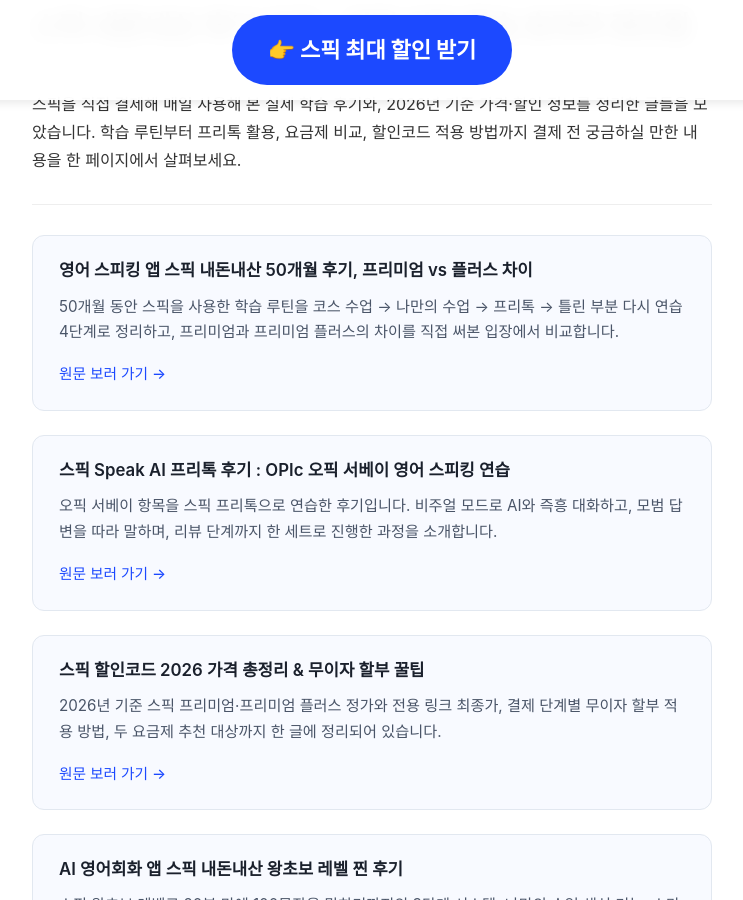
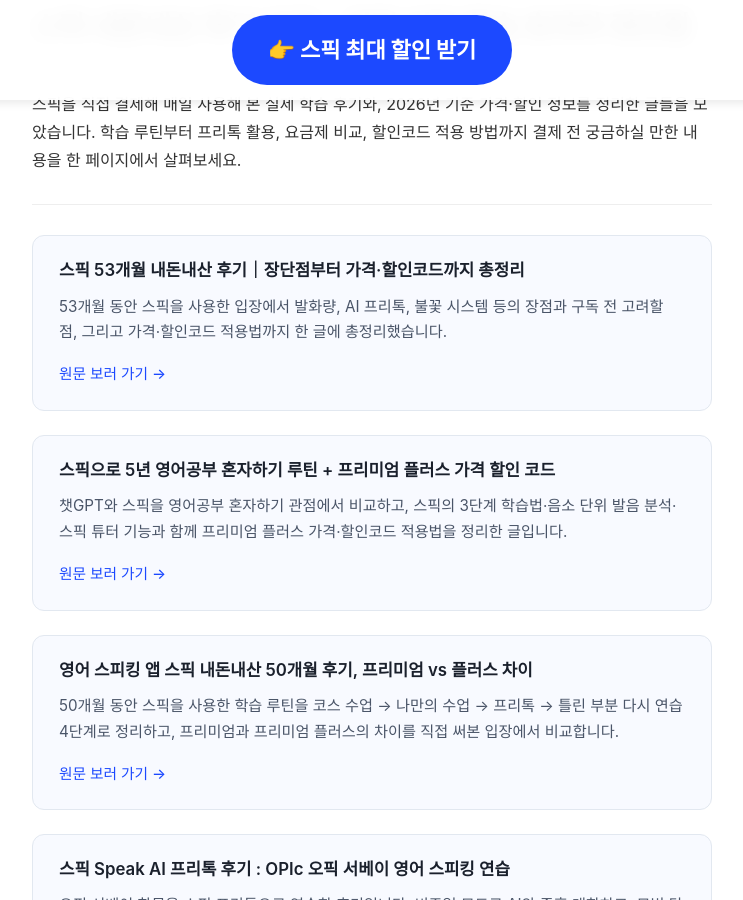
Before and after one commit to kjsjdw/speak_event_page, a Jekyll site: the page built from reviews.md, in a window 1280 px wide and 900 px high, scrolled down 749 px. Shown: the whole window, without its empty margins (268-1011 px from the left). Built offline with Jekyll 4.4.1, drawn with Linux system fonts in a browser that asks for light colours; some web fonts are replaced.

Commit message:
Add two recent moon blog reviews to reviews page
- 53개월 내돈내산 후기: comprehensive review with pros/cons and pricing
- 5년 영어공부 혼자하기: ChatGPT vs Speak comparison and Premium Plus pricing
- Update sitemap lastmod for reviews page

Co-Authored-By: Claude Opus 4.7 <noreply@anthropic.com>

```diff
--- a/reviews.md
+++ b/reviews.md
@@ -22,6 +22,34 @@ image: /content/images/reviews.jpg
 </p>
 
 <hr style="border: 0; border-top: 1px solid #eee; margin: 30px 0;">
+
+<div style="margin: 24px 0; padding: 22px 26px; background-color: #f8faff; border: 1px solid #e2e8f0; border-radius: 12px;">
+  <h3 style="margin: 0 0 10px 0; font-size: 1.05rem; line-height: 1.5;">
+    <a href="https://blog.naver.com/richungcy/224342589100" target="_blank" rel="noopener" style="color: #1a202c; text-decoration: none;">
+      스픽 53개월 내돈내산 후기｜장단점부터 가격·할인코드까지 총정리
+    </a>
+  </h3>
+  <p style="color: #4a5568; line-height: 1.7; margin: 0 0 14px 0; font-size: 0.95rem;">
+    53개월 동안 스픽을 사용한 입장에서 발화량, AI 프리톡, 불꽃 시스템 등의 장점과 구독 전 고려할 점, 그리고 가격·할인코드 적용법까지 한 글에 총정리했습니다.
+  </p>
+  <a href="https://blog.naver.com/richungcy/224342589100" target="_blank" rel="noopener" style="color: #1c49ff; font-size: 0.92rem; text-decoration: none; font-weight: 500;">
+    원문 보러 가기 →
+  </a>
+</div>
+
+<div style="margin: 24px 0; padding: 22px 26px; background-color: #f8faff; border: 1px solid #e2e8f0; border-radius: 12px;">
+  <h3 style="margin: 0 0 10px 0; font-size: 1.05rem; line-height: 1.5;">
+    <a href="https://blog.naver.com/richungcy/224327081509" target="_blank" rel="noopener" style="color: #1a202c; text-decoration: none;">
+      스픽으로 5년 영어공부 혼자하기 루틴 + 프리미엄 플러스 가격 할인 코드
+    </a>
+  </h3>
+  <p style="color: #4a5568; line-height: 1.7; margin: 0 0 14px 0; font-size: 0.95rem;">
+    챗GPT와 스픽을 영어공부 혼자하기 관점에서 비교하고, 스픽의 3단계 학습법·음소 단위 발음 분석·스픽 튜터 기능과 함께 프리미엄 플러스 가격·할인코드 적용법을 정리한 글입니다.
+  </p>
+  <a href="https://blog.naver.com/richungcy/224327081509" target="_blank" rel="noopener" style="color: #1c49ff; font-size: 0.92rem; text-decoration: none; font-weight: 500;">
+    원문 보러 가기 →
+  </a>
+</div>
 
 <div style="margin: 24px 0; padding: 22px 26px; background-color: #f8faff; border: 1px solid #e2e8f0; border-radius: 12px;">
   <h3 style="margin: 0 0 10px 0; font-size: 1.05rem; line-height: 1.5;">
--- a/sitemap.xml
+++ b/sitemap.xml
@@ -19,7 +19,7 @@
   </url>
   <url>
     <loc>https://speaksale.kr/reviews/</loc>
-    <lastmod>2026-07-09</lastmod>
+    <lastmod>2026-07-11</lastmod>
   </url>
   <url>
     <loc>https://speaksale.kr/how-to-use/</loc>
```
